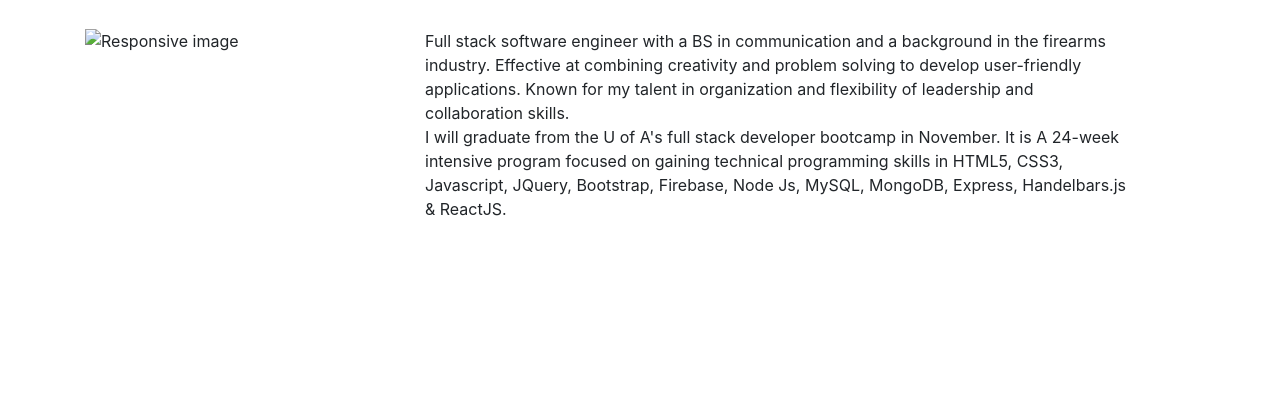
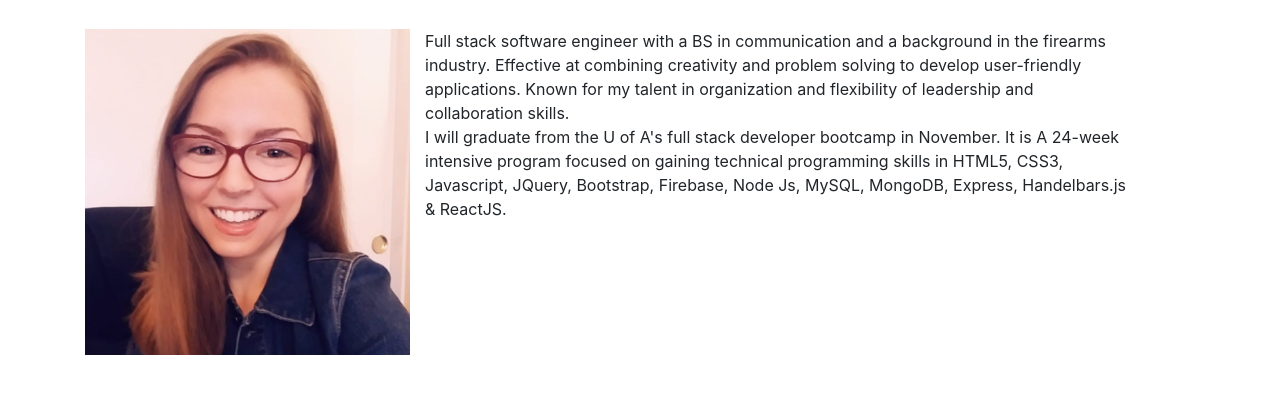
Before and after one commit to Sarah-Lopez/Portfolio-v1, a plain HTML site: page index.html in a window 1280 px wide. Shown: the part 131-524 px from the top of the page. Drawn offline with nearby package versions, Linux system fonts and the light colour scheme; files that its build step writes are made by us from their sources.

Commit message:
Test update, see if git pages update image

```diff
--- a/index.html
+++ b/index.html
@@ -42,7 +42,7 @@
             <br>
             <div class="container">
                 <div class="row">
-            <img src='./css/images/profilepic.jpg' class="img-fluid" alt="Responsive image" height="400 px"
+            <img src='css/images/profile pic.jpg' class="img-fluid" alt="Responsive image" height="400 px"
                 width="325 px">
                     <div class="col-md-8">
                             Full stack software engineer with a BS in communication and a background in the firearms industry.
```
